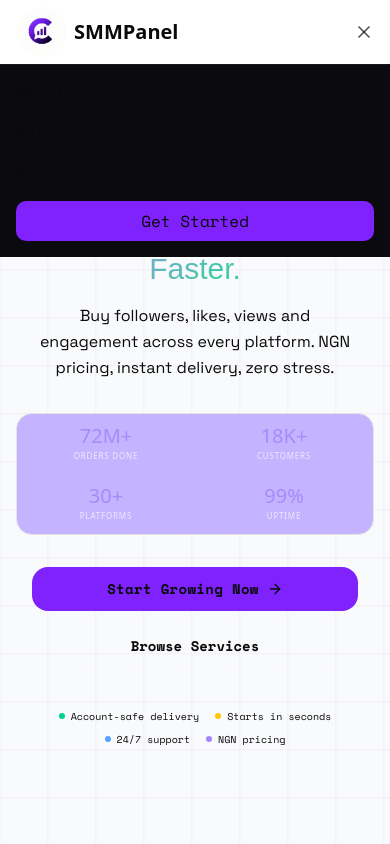
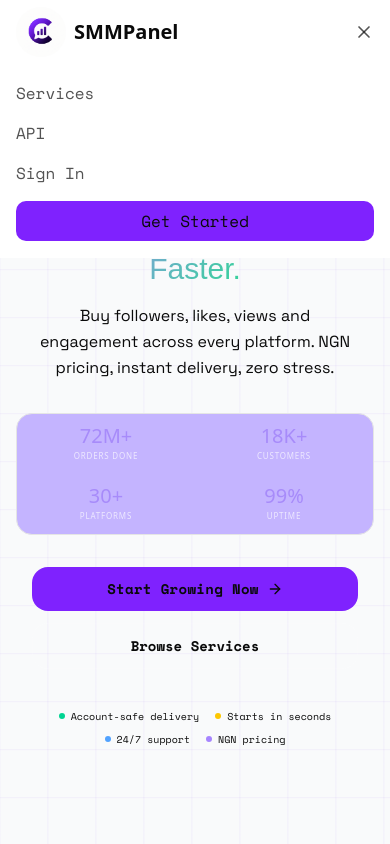
Before and after one commit to Caleboc1/smm-panel, a Next.js app: page / in a window 390 px wide. Both pictures are taken after a click on the button 364 px from the left and 32 px from the top of the page. Shown: the top 844 px of the page. Built offline with nearby package versions, Linux system fonts and the light colour scheme; no server answers; the database is empty; a web font is replaced by a local one.

Commit message:
chore: removed bg from mobile nav

```diff
--- a/src/components/landing/LandingNav.tsx
+++ b/src/components/landing/LandingNav.tsx
@@ -46,7 +46,7 @@
       </div>
 
       {open && (
-        <div className="md:hidden border-t border-white/5 bg-[#0a0a0f] px-4 py-4 flex flex-col gap-4  font-space-mono">
+        <div className="md:hidden border-t border-white/5  px-4 py-4 flex flex-col gap-4  font-space-mono">
           <Link href="/services" className="text-foreground/70 hover:text-foreground">Services</Link>
           <Link href="/api-docs" className="text-foreground/70 hover:text-foreground">API</Link>
           {session ? (
```
